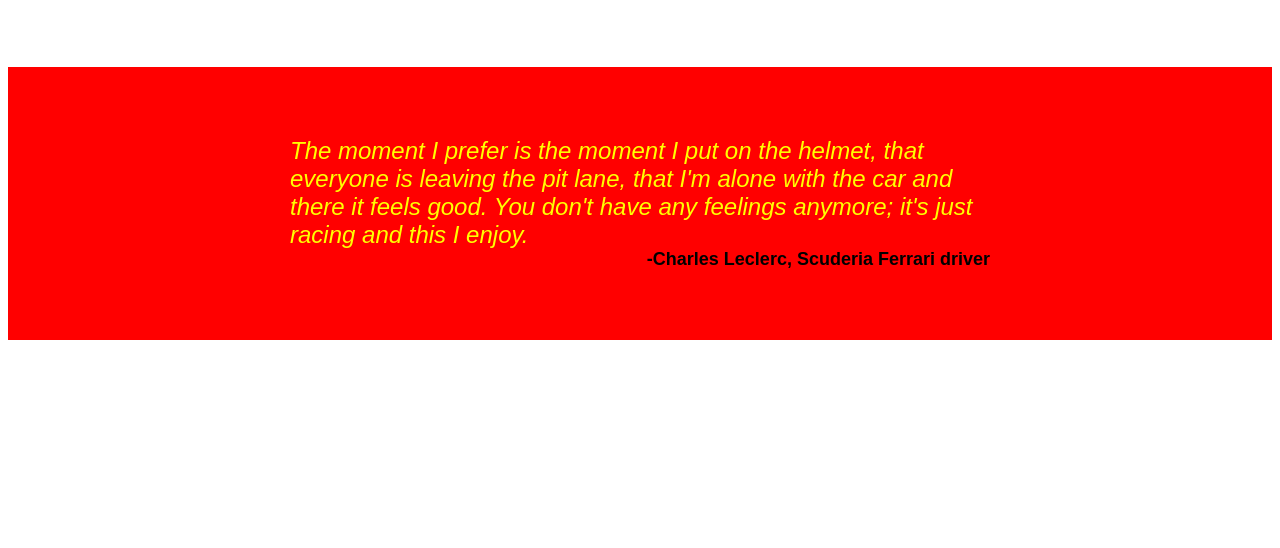
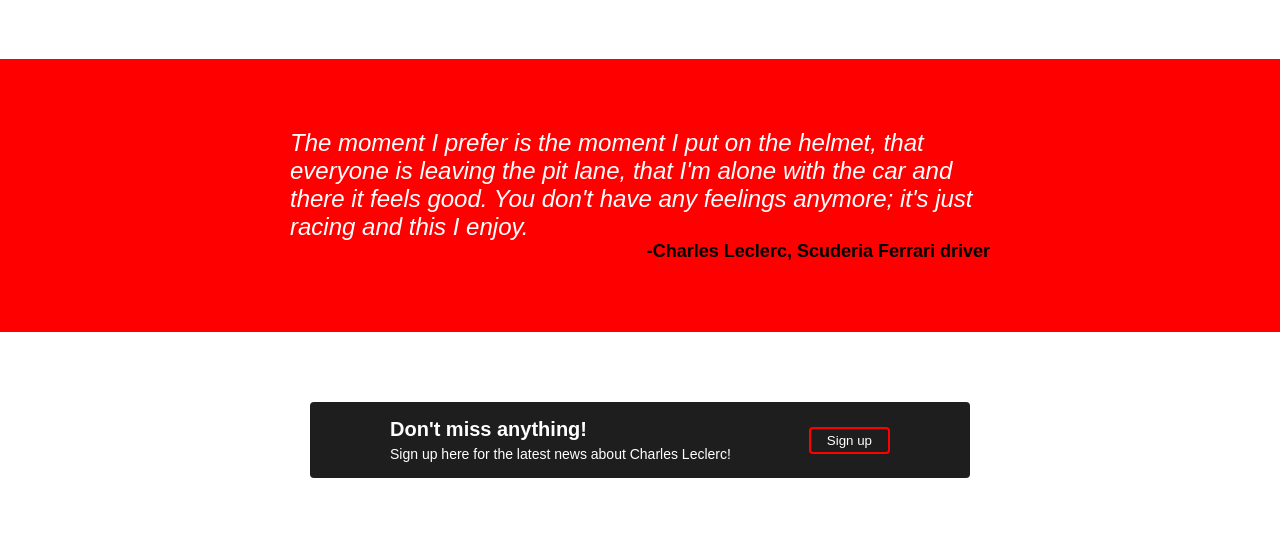
Before and after one commit to Dary30/first-project, a plain HTML site: page index.html in a window 1280 px wide. Shown: the part 980-1528 px from the top of the page. Before the commit the page ends 1328 px from the top, so only its background shows below. Drawn offline with Linux system fonts and the light colour scheme.

Commit message:
Add and style section-four

```diff
--- a/index.html
+++ b/index.html
@@ -78,6 +78,20 @@
                 <div class="name">-Charles Leclerc, Scuderia Ferrari driver</div>
             </div>
         </div>
+
+        <div class="section-four">
+            <div class="section-four-container">
+                <div class="left">
+                    <div class="sign-title">Don't miss anything!</div>
+                    <div class="section-four-text">
+                        Sign up here for the latest news about Charles Leclerc!
+                    </div>
+                </div>
+                <div class="right">
+                    <button class="section-four-button">Sign up</button>
+                </div>
+            </div>
+        </div>
     </div>
 </body>
 </html>
--- a/style.css
+++ b/style.css
@@ -4,6 +4,7 @@
 
 body {
     font-family: Arial, Helvetica, sans-serif;
+    margin: 0;
 }
 
 .header {
@@ -98,7 +99,7 @@ a {
 }
 
 .quote-text {
-    color: yellow;
+    color: white;
     font-size: 24px;
     font-style: italic;
 }
@@ -108,3 +109,39 @@ a {
     font-size: 18px;
     font-weight: 700;
 }
+
+.section-four {
+    padding: 70px 100px;
+    display: flex;
+    align-items: center;
+    justify-content: center;
+}
+
+.section-four-container {
+    color: white;
+    background-color: rgb(30, 30, 30);
+    border-radius: 4px;
+    width: 500px;
+    padding: 16px 80px;
+    display: flex;
+    align-items: center;
+    justify-content: space-between;
+}
+
+.sign-title {
+    font-size: 20px;
+    font-weight: 700;
+    margin-bottom: 5px;
+}
+
+.section-four-text {
+    font-size: 14px;
+}
+
+.section-four-button {
+    padding: 4px 16px;
+    color: white;
+    background-color: rgb(30, 30, 30);
+    border: 2px solid red;
+    border-radius: 4px;
+}
```
